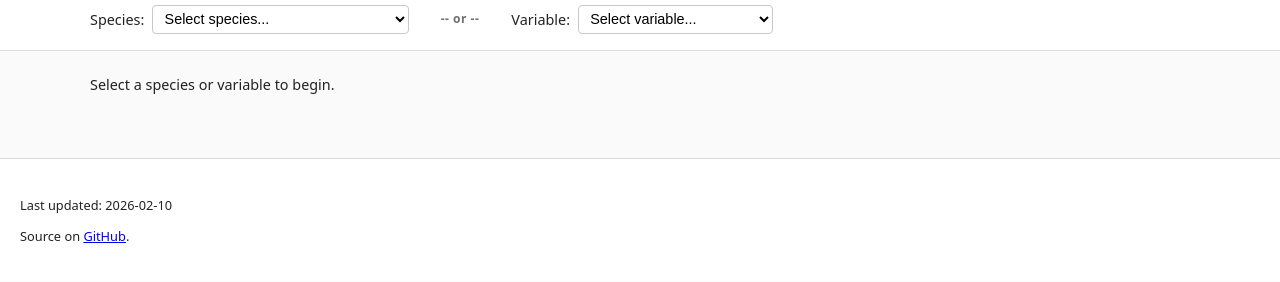
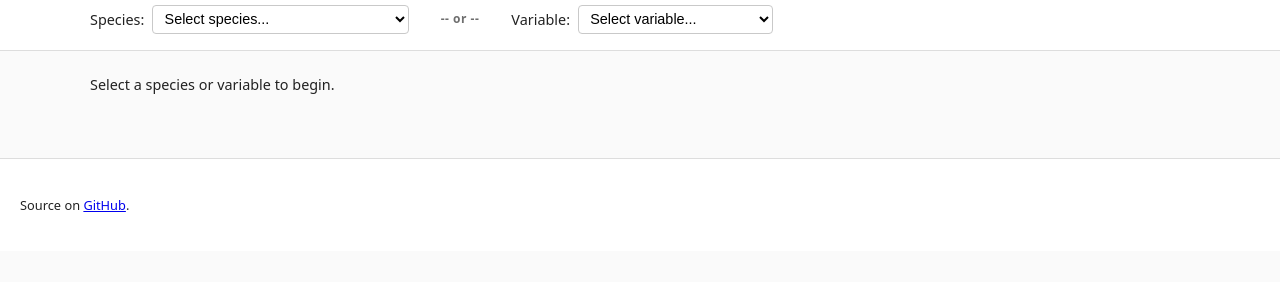
Before and after one commit to ebird/fire-viewer, a plain HTML site: page index.html in a window 1280 px wide. Shown: the part 102-384 px from the top of the page. Drawn offline with Linux system fonts and the light colour scheme.

Commit message:
remove `last updated` bc it was just the current date

```diff
--- a/index.html
+++ b/index.html
@@ -40,7 +40,6 @@
 
 
   <footer>
-    <p>Last updated: <span id="last-updated">—</span></p>
     <p>Source on <a href="https://github.com/ebird/fire-viewer" target="_blank" rel="noopener">GitHub</a>.</p>
   </footer>
 
--- a/js/app.js
+++ b/js/app.js
@@ -5,7 +5,6 @@
   const variableSelect = document.getElementById('variable-select');
   const resultsEl = document.getElementById('results');
   const statusEl = document.getElementById('status');
-  const lastUpdatedEl = document.getElementById('last-updated');
 
   let rawData = null;
   let speciesList = [];
@@ -178,13 +177,6 @@
   variableSelect.addEventListener('change', ()=> { if(variableSelect.value){ speciesSelect.value=''; } render(); });
   }
 
-  function setLastUpdated(){
-    try {
-      const now = new Date();
-      lastUpdatedEl.textContent = now.toISOString().split('T')[0];
-    } catch(e){ /* no-op */ }
-  }
-
   async function init(){
     statusEl.textContent = 'Loading data...';
     try {
@@ -201,7 +193,6 @@
       speciesSelect.innerHTML = speciesOptions.join('');
       applyPermalink();
       attachEvents();
-      setLastUpdated();
       render();
     } catch(err){
   console.error('Failed to load data file', dataUrl, err);
```
Also changed, not shown: info.html (+0 -1 lines).
